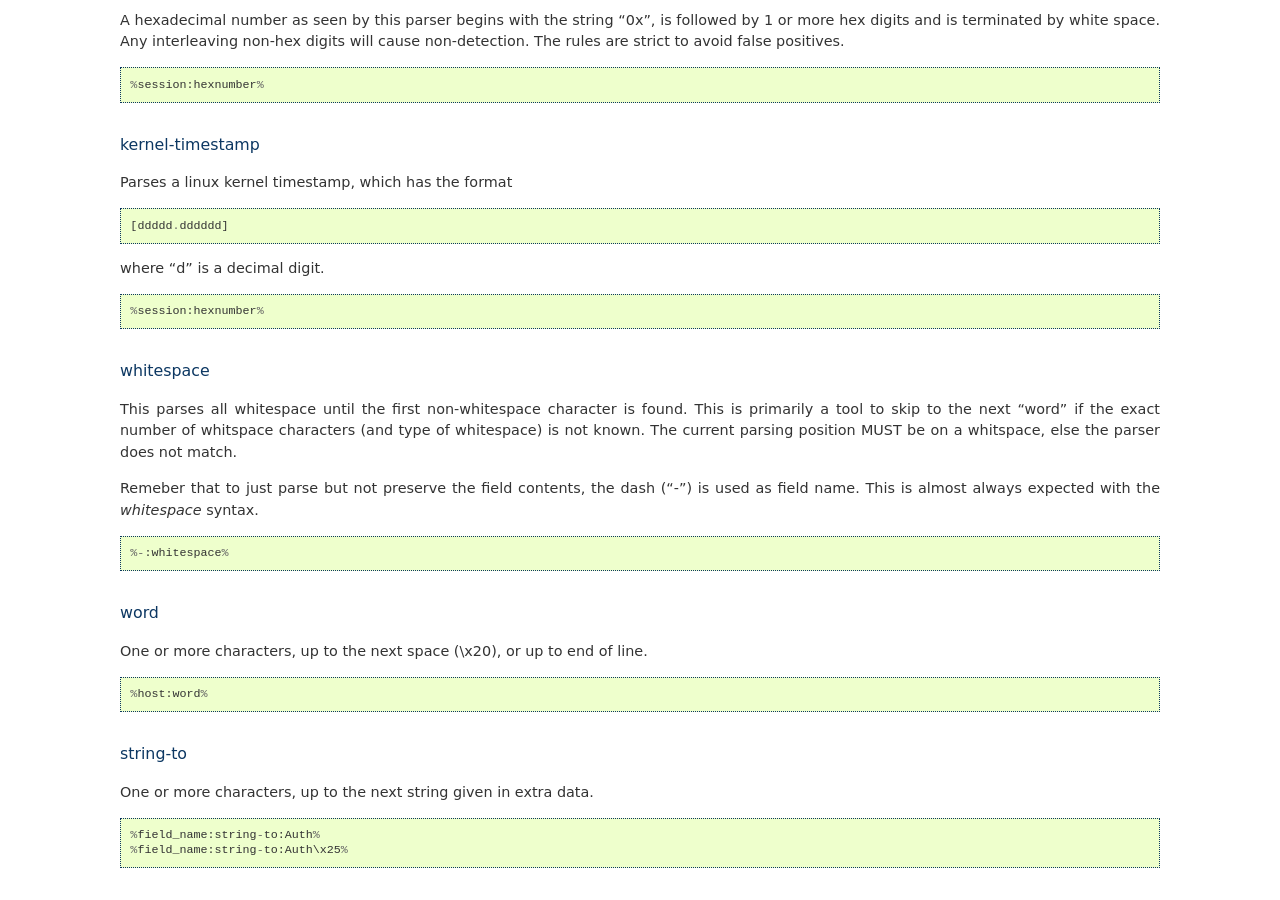
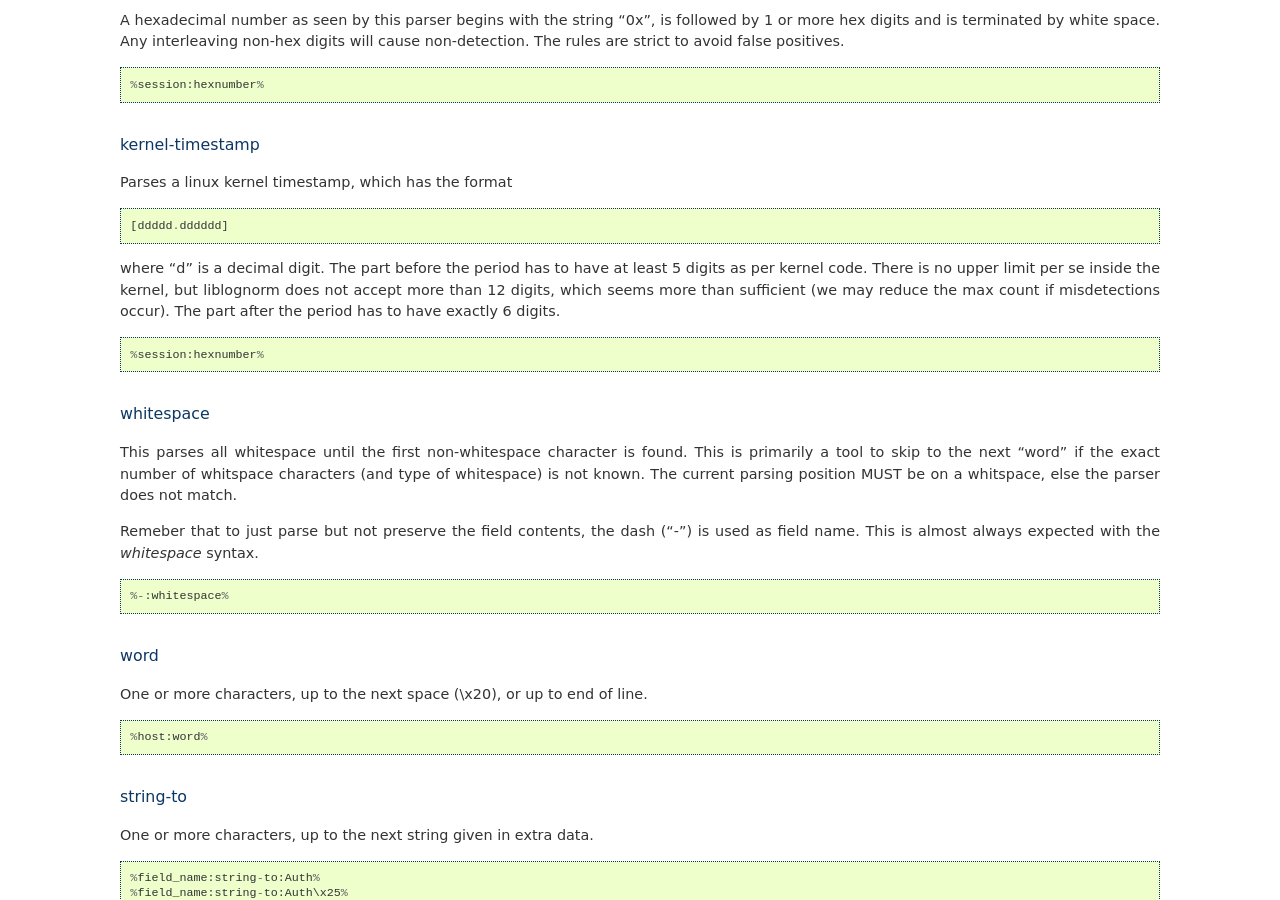
Before and after one commit to rsyslog/liblognorm, a Sphinx documentation site: the page built from doc/configuration.rst, in a window 1280 px wide and 900 px high, scrolled down 2052 px. Built offline with Sphinx 7.4.7, drawn with Linux system fonts in a browser that asks for light colours.

Commit message:
doc: clarify kernel-timestamp format
closes https://github.com/rsyslog/liblognorm/issues/34

```diff
--- a/doc/configuration.rst
+++ b/doc/configuration.rst
@@ -135,7 +135,12 @@ Parses a linux kernel timestamp, which has the format
 
     [ddddd.dddddd]
 
-where "d" is a decimal digit.
+where "d" is a decimal digit. The part before the period has to
+have at least 5 digits as per kernel code. There is no upper
+limit per se inside the kernel, but liblognorm does not accept
+more than 12 digits, which seems more than sufficient (we may reduce
+the max count if misdetections occur). The part after the period
+has to have exactly 6 digits.
 
 ::
 
```
